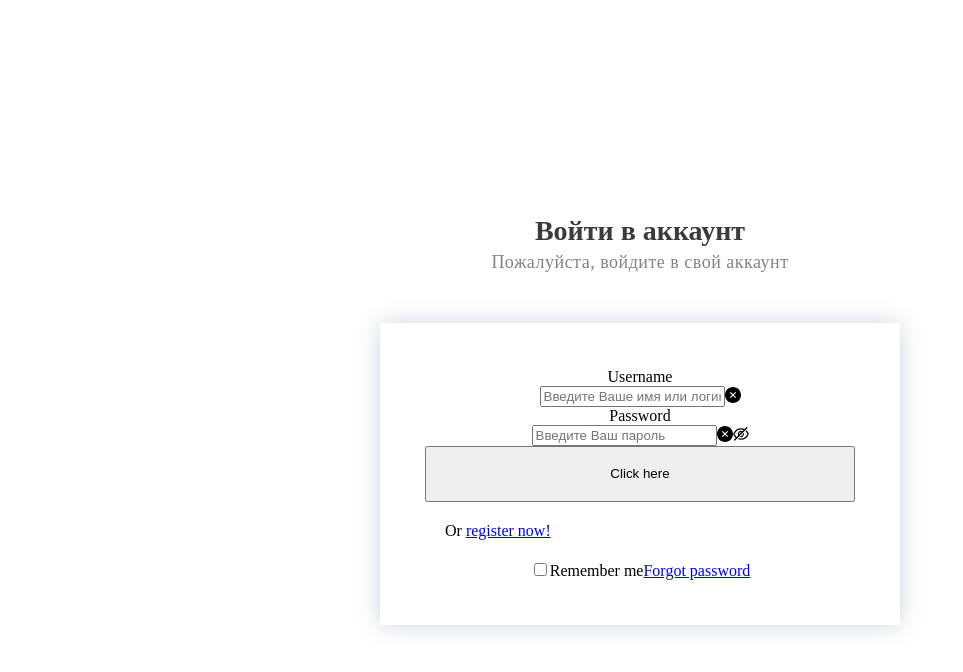
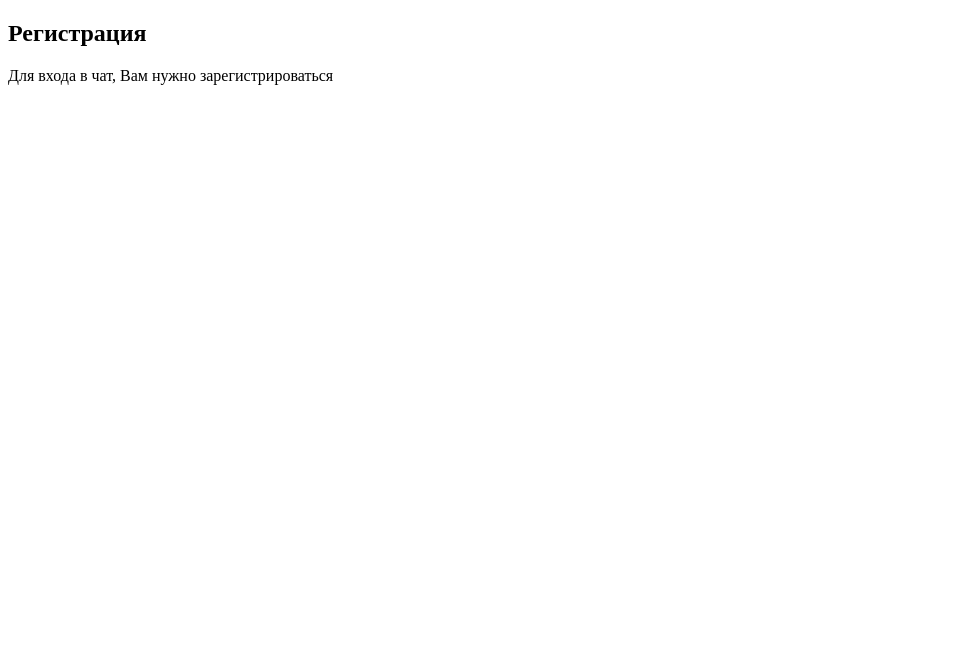
Before and after one commit to alenafatianova/chat-app, a React (Create React App) app: page /sign-up in a window 1280 px wide. Shown: the top 672 px of the page, without its empty margins (0-963 px from the left). Built offline with nearby package versions, Linux system fonts and the light colour scheme.

Commit message:
rewrite logic of Form component. Add sign-up form

```diff
--- a/src/components/App/App.tsx
+++ b/src/components/App/App.tsx
@@ -1,12 +1,14 @@
 import React from 'react';
-import { SignIn } from '../SignUp/SignIn';
+import { SignIn } from '../SignIn/SignIn';
 import { Route } from 'react-router-dom'
 import './App.scss';
+import { SignUp } from '../SignUp/SignUp';
 
 export const App = () => {
   return (
     <div className="App">
-      <Route path='/' render={() => <SignIn/>} />
+      <Route exact path='/' render={() => <SignIn/>} />
+      <Route path="/sign-up" render={() => <SignUp/>} />
     </div>
   )
 }
--- a/src/components/Button/Button.tsx
+++ b/src/components/Button/Button.tsx
@@ -13,7 +13,7 @@ export const Button: React.FC<buttonProps> = ({buttonText}) => {
            <BaseButton type='primary' size='large' className='button_primary'>
                {buttonText}
            </BaseButton>
-          <div className="register_now_link"> Or <Link to="/signUp">register now!</Link></div>
+          <div className="register_now_link"> Or <Link to="/sign-up">register now!</Link></div>
         </>
     )
 }
--- a/src/components/Form/Form.tsx
+++ b/src/components/Form/Form.tsx
@@ -8,13 +8,11 @@ type formPropsType = {
     className: string
 }
 
-export const Form: React.FC<formPropsType> = ({className}) => {
+export const Form: React.FC<formPropsType> = ({className, children}) => {
     return (
         <>
             <BaseForm initialValues={{remember: true}} className={className}>
-                <Input/>
-                <Button buttonText='Click here'></Button>
-                <Checkbox/>
+                {children}
             </BaseForm>
         </>
     )
--- a/src/components/SignUp/SignIn.tsx
+++ b/src/components/SignIn/SignIn.tsx
@@ -1,5 +1,8 @@
 import React from 'react'
+import { Button } from '../Button/Button'
+import { Checkbox } from '../Checkbox/Checkbox'
 import { Form } from '../Form/Form'
+import { Input } from '../Input/Input'
 import './SignIn.scss'
 
 export const SignIn = () => {
@@ -10,7 +13,11 @@ export const SignIn = () => {
             <h2>Войти в аккаунт</h2>
             <span className="signin_form_title">Пожалуйста, войдите в свой аккаунт</span>
           </div>
-          <Form className="form_signin"/>
+          <Form className="form_signin">
+          <Input/>
+            <Button buttonText='Click here'></Button>
+            <Checkbox/>
+          </Form>
         </div>
       </section>
     )
--- /dev/null
+++ b/src/components/SignUp/SignUp.tsx
@@ -0,0 +1,20 @@
+import React from 'react'
+import {Form} from '../Form/Form'
+
+export const SignUp = () => {
+    return (
+        <>
+            <section className="signup_form_container">
+                <div className="signup_form_head_title">
+                    <h2>Регистрация</h2>
+                    <span>Для входа в чат, Вам нужно зарегистрироваться</span>
+                    <div>
+                        <Form className="signup_form_block">
+
+                        </Form>
+                    </div>
+                </div>
+            </section>
+        </>
+    )
+}
```
Also changed, not shown: src/components/SignIn/SignIn.scss (renamed from src/components/SignUp/SignIn.scss), src/components/SignUp/SignUp.scss (added).
